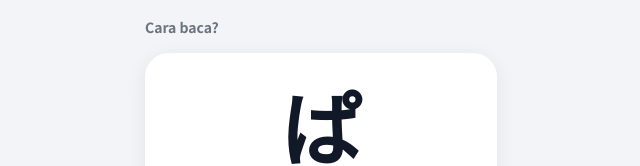
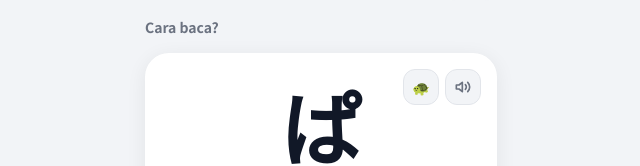
Before and after one commit to sarunk21/kotoba-quiz, a Next.js app: page /kana/quiz in a window 1280 px wide. Shown: the part 167-333 px from the top of the page, without its empty margins (319-959 px from the left). Built offline with nearby package versions, Linux system fonts and the light colour scheme.

Commit message:
feat: add Hiragana & Katakana quiz pronunciation and slow-mo play speed support

```diff
--- a/app/kana/quiz/page.tsx
+++ b/app/kana/quiz/page.tsx
@@ -8,7 +8,8 @@ import {
   getWordProgress, SRS_INTERVALS, MASTERED_LEVEL,
   type SRSStore
 } from '@/lib/srs'
-import { playCorrect, playWrong, playStreak, playLevelUp, playTap, playFinish } from '@/lib/sounds'
+import { playCorrect, playWrong, playStreak, playLevelUp, playTap, playFinish, speakJapanese } from '@/lib/sounds'
+
 import { updateAfterSession } from '@/lib/stats'
 import { pushToCloud } from '@/lib/cloud'
 
@@ -54,6 +55,16 @@ function QuizContent() {
   const pool = KANA.filter(c => ids.includes(c.id))
 
   useEffect(() => { startQuiz() }, [])
+
+  // Auto-play pronunciation when a new question loads
+  useEffect(() => {
+    if (phase === 'question' && state?.queue && state.queue[state.current]) {
+      const q = state.queue[state.current]
+      const displayKana = kanaType === 'hiragana' ? q.hiragana : q.katakana
+      speakJapanese(displayKana)
+    }
+  }, [state?.current, phase, kanaType])
+
 
   function startQuiz() {
     const queue = shuffle(pool).slice(0, Math.min(15, pool.length))
@@ -259,6 +270,23 @@ function QuizContent() {
             background: `radial-gradient(ellipse at 50% 0%, ${kanaType === 'hiragana' ? 'var(--color-accent-light)' : '#faf0ff'} 0%, transparent 60%)`,
           }} />
 
+          {/* Pronunciation buttons */}
+          <div className="absolute top-4 right-4 flex items-center gap-1.5 z-10">
+            {/* Turtle (Slow-mo) */}
+            <button onClick={() => speakJapanese(displayKana, true)}
+              className="w-9 h-9 rounded-xl flex items-center justify-center bg-[var(--color-bg)] hover:bg-[var(--color-subtle)] active:scale-95 transition-all text-sm border border-[var(--color-border)]"
+              title="Pelafalan Lambat (Slow-mo)">
+              🐢
+            </button>
+            {/* Normal */}
+            <button onClick={() => speakJapanese(displayKana, false)}
+              className="w-9 h-9 rounded-xl flex items-center justify-center bg-[var(--color-bg)] hover:bg-[var(--color-subtle)] active:scale-95 transition-all text-[var(--color-text-2)] border border-[var(--color-border)]"
+              title="Pelafalan Normal">
+              <VolumeIcon size={16} />
+            </button>
+          </div>
+
+
           {/* Question */}
           {quizMode === 'kana→romaji' ? (
             <div className="relative">
@@ -378,3 +406,13 @@ export default function KanaQuizPage() {
     </Suspense>
   )
 }
+
+function VolumeIcon({ size = 16, className = "" }: { size?: number; className?: string }) {
+  return (
+    <svg width={size} height={size} viewBox="0 0 24 24" fill="none" stroke="currentColor" strokeWidth="2.5" strokeLinecap="round" strokeLinejoin="round" className={className}>
+      <polygon points="11 5 6 9 2 9 2 15 6 15 11 19 11 5" />
+      <path d="M15.54 8.46a5 5 0 0 1 0 7.07" />
+      <path d="M19.07 4.93a10 10 0 0 1 0 14.14" />
+    </svg>
+  )
+}
--- a/app/quiz/page.tsx
+++ b/app/quiz/page.tsx
@@ -266,12 +266,22 @@ function QuizContent() {
             background: `radial-gradient(ellipse at 50% 0%, ${cat.bg} 0%, transparent 60%)`,
           }} />
 
-          {/* Pronunciation button */}
-          <button onClick={() => speakJapanese(q.hiragana || q.kanji)}
-            className="absolute top-4 right-4 w-9 h-9 rounded-xl flex items-center justify-center bg-[var(--color-bg)] hover:bg-[var(--color-subtle)] active:scale-95 transition-all text-[var(--color-text-2)] border border-[var(--color-border)] z-10"
-            title="Pelafalan">
-            <VolumeIcon size={16} />
-          </button>
+          {/* Pronunciation buttons */}
+          <div className="absolute top-4 right-4 flex items-center gap-1.5 z-10">
+            {/* Turtle (Slow-mo) */}
+            <button onClick={() => speakJapanese(q.hiragana || q.kanji, true)}
+              className="w-9 h-9 rounded-xl flex items-center justify-center bg-[var(--color-bg)] hover:bg-[var(--color-subtle)] active:scale-95 transition-all text-sm border border-[var(--color-border)]"
+              title="Pelafalan Lambat (Slow-mo)">
+              🐢
+            </button>
+            {/* Normal */}
+            <button onClick={() => speakJapanese(q.hiragana || q.kanji, false)}
+              className="w-9 h-9 rounded-xl flex items-center justify-center bg-[var(--color-bg)] hover:bg-[var(--color-subtle)] active:scale-95 transition-all text-[var(--color-text-2)] border border-[var(--color-border)]"
+              title="Pelafalan Normal">
+              <VolumeIcon size={16} />
+            </button>
+          </div>
+
 
 
           <div className="min-h-[20px] mb-2 flex justify-center">
--- a/lib/sounds.ts
+++ b/lib/sounds.ts
@@ -136,14 +136,14 @@ export function playLoseHeart() {
 }
 
 /** Speak Japanese text using Web Speech API */
-export function speakJapanese(text: string) {
+export function speakJapanese(text: string, slow = false) {
   if (typeof window === 'undefined' || !window.speechSynthesis) return
 
   window.speechSynthesis.cancel()
 
   const utterance = new SpeechSynthesisUtterance(text)
   utterance.lang = 'ja-JP'
-  utterance.rate = 0.85 // Slightly slower for clearer pronunciation
+  utterance.rate = slow ? 0.45 : 0.85 // 0.45 for slow-mo, 0.85 for normal clear pronunciation
 
   const speak = () => {
     const voices = window.speechSynthesis.getVoices()
```
